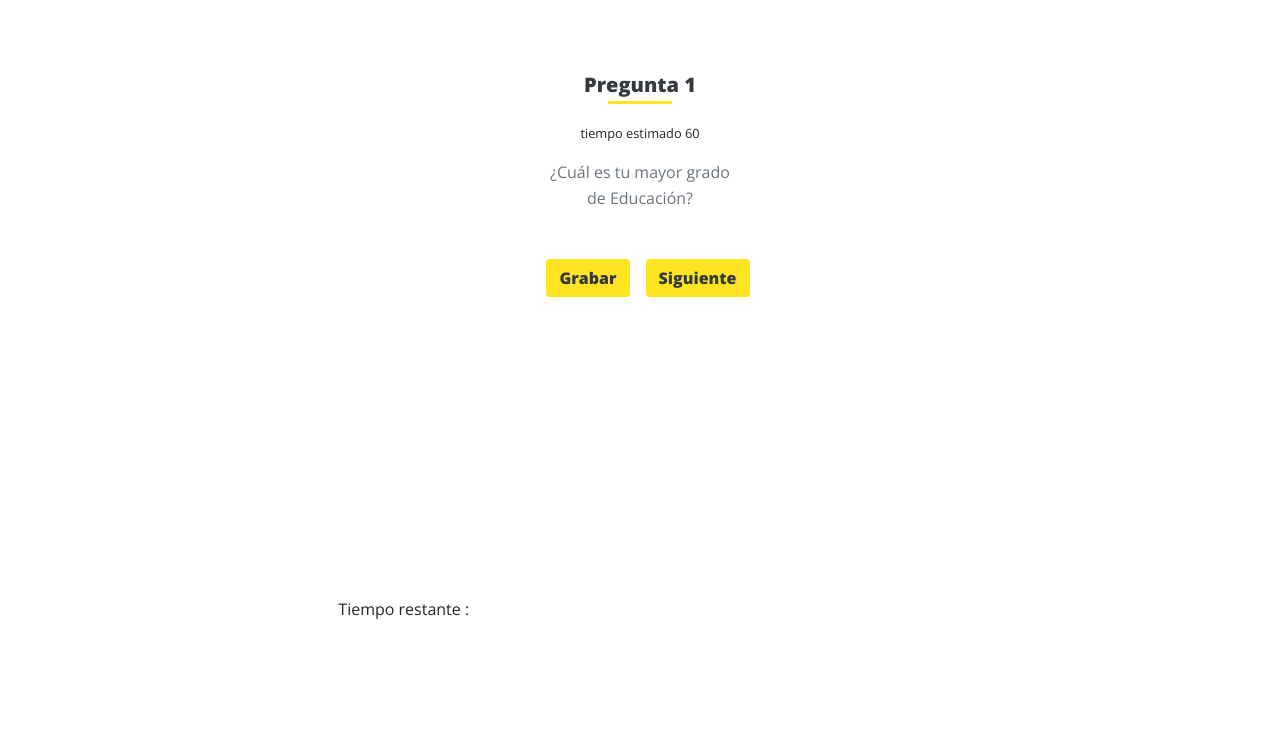
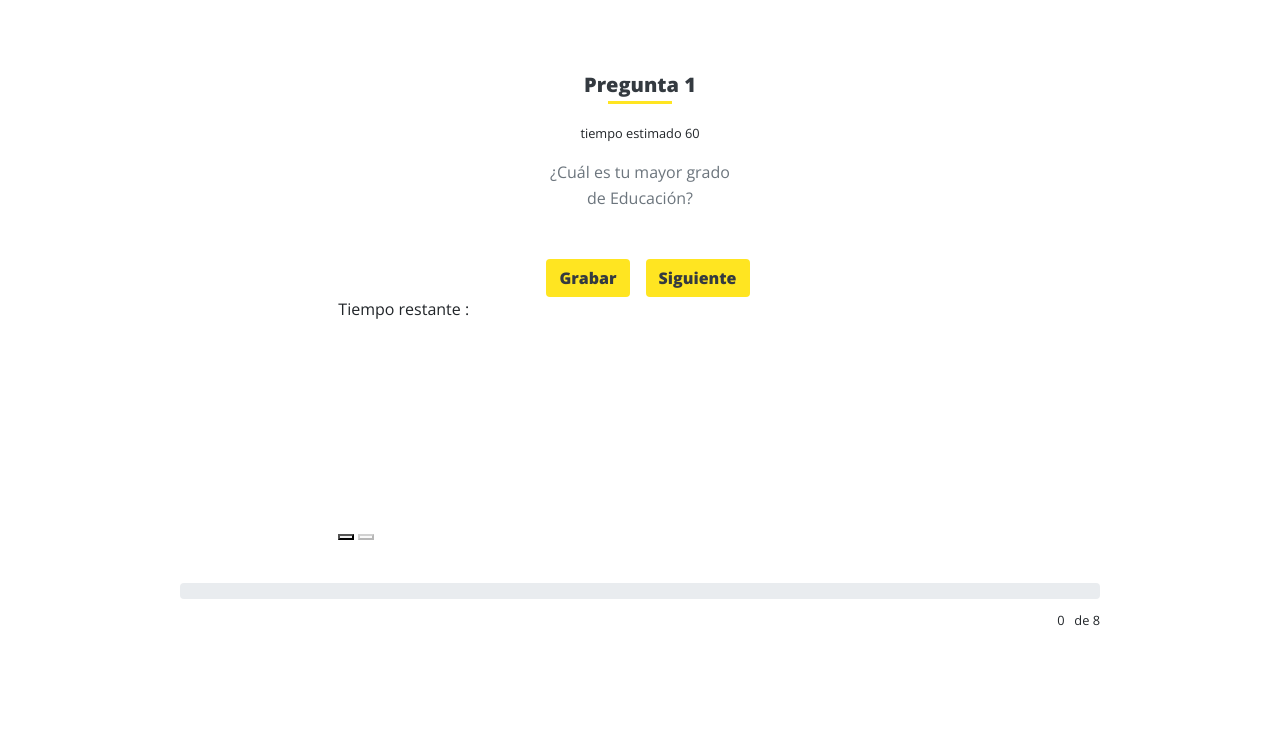
Before and after one commit to PaoSil/entrevista-online-v2, a plain HTML site: page views/question.html in a window 1280 px wide. Shown: the part 57-800 px from the top of the page. Drawn offline with nearby package versions, Linux system fonts and the light colour scheme.

Commit message:
Update question.html

```diff
--- a/views/question.html
+++ b/views/question.html
@@ -19,7 +19,7 @@
       <a class="btn btn-outline-magenta font-weight-bold ml-3" id="logout" href="#" role="button">Cerrar Sesión</a>
     </div>
   </header>
-  <main class="vh-75">
+  <main class="">
     <section class="container d-flex align-items-center justify-content-center">
       <div class="row mt-4">
         <div class="col-sm-8 offset-sm-2">
```
